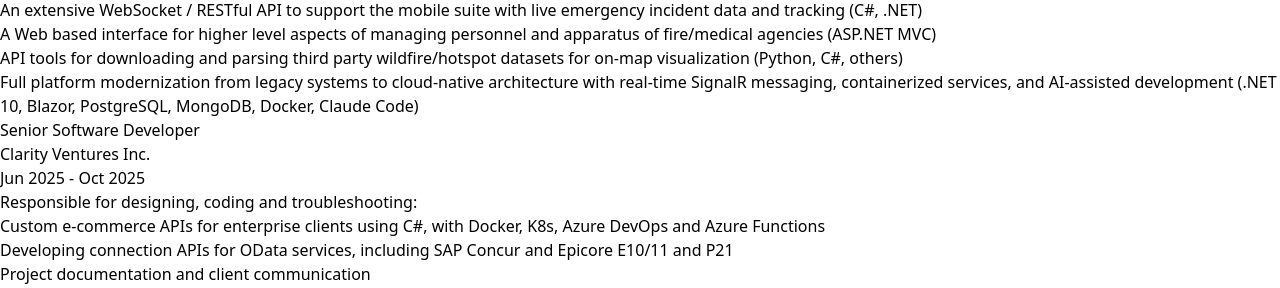
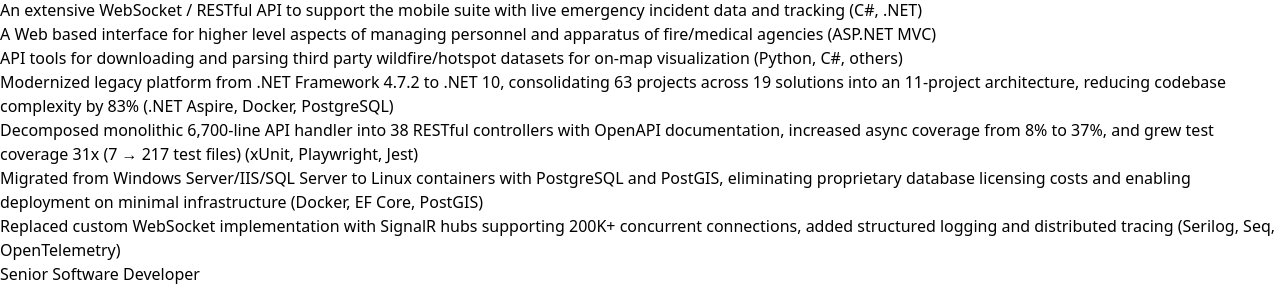
Before and after one commit to scarabdesign/portfolio, a React (Vite) app in the folder portfolio-public/: page / in a window 1280 px wide. Shown: the part 512-800 px from the top of the page. Built offline with nearby package versions, Linux system fonts and the light colour scheme; no server answers.

Commit message:
Resume update

```diff
--- a/portfolio-public/src/App.tsx
+++ b/portfolio-public/src/App.tsx
@@ -63,7 +63,10 @@
                 <li>An extensive WebSocket / RESTful API to support the mobile suite with live emergency incident data and tracking (C#, .NET)</li>
                 <li>A Web based interface for higher level aspects of managing personnel and apparatus of fire/medical agencies (ASP.NET MVC)</li>
                 <li>API tools for downloading and parsing third party wildfire/hotspot datasets for on-map visualization (Python, C#, others)</li>
-                <li>Full platform modernization from legacy systems to cloud-native architecture with real-time SignalR messaging, containerized services, and AI-assisted development (.NET 10, Blazor, PostgreSQL, MongoDB, Docker, Claude Code)</li>
+                <li>Modernized legacy platform from .NET Framework 4.7.2 to .NET 10, consolidating 63 projects across 19 solutions into an 11-project architecture, reducing codebase complexity by 83% (.NET Aspire, Docker, PostgreSQL)</li>
+                <li>Decomposed monolithic 6,700-line API handler into 38 RESTful controllers with OpenAPI documentation, increased async coverage from 8% to 37%, and grew test coverage 31x (7 → 217 test files) (xUnit, Playwright, Jest)</li>
+                <li>Migrated from Windows Server/IIS/SQL Server to Linux containers with PostgreSQL and PostGIS, eliminating proprietary database licensing costs and enabling deployment on minimal infrastructure (Docker, EF Core, PostGIS)</li>
+                <li>Replaced custom WebSocket implementation with SignalR hubs supporting 200K+ concurrent connections, added structured logging and distributed tracing (Serilog, Seq, OpenTelemetry)</li>
               </ul>
             </div>
 
```
Also changed, not shown: 1 other file (tests, documents, lock files or other folders).
